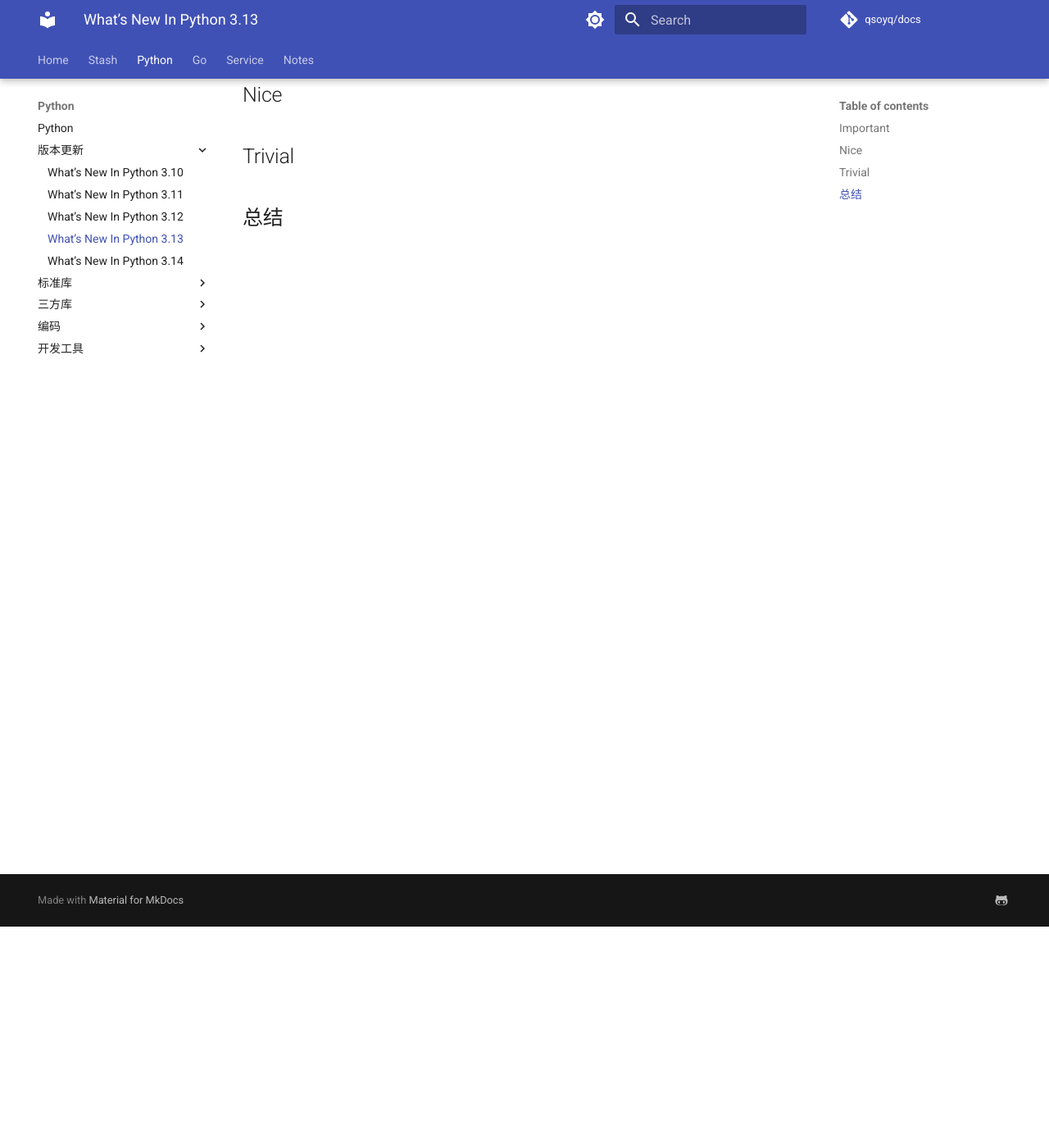
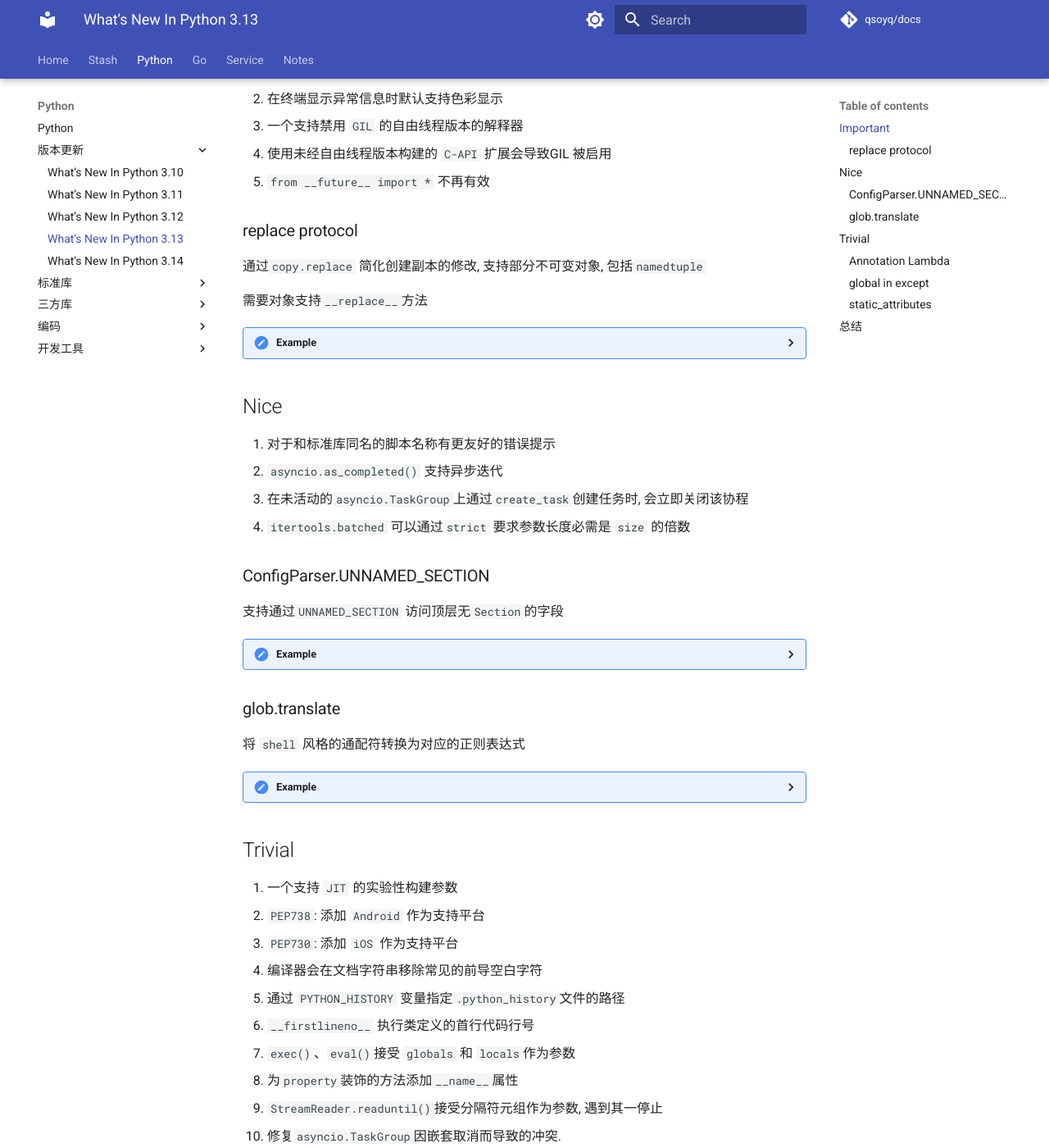
Before and after one commit to qsoyq/docs, an MkDocs documentation site: the page built from docs/python/versions/313.md, in a window 1280 px wide and 1400 px high, scrolled down 270 px. Shown: the whole window at 82% size. Built offline with MkDocs 1.6.1 and Material for MkDocs 9.7.7, drawn with Linux system fonts in a browser that asks for light colours; comment, search, counter and statistics services are not loaded; some of the changed text lies outside the part shown.

Commit message:
add docs/python/mmap.md

````diff
--- a/docs/python/versions/313.md
+++ b/docs/python/versions/313.md
@@ -4,8 +4,163 @@
 
 ## Important
 
+1. 一个新的交互式解释器
+2. 在终端显示异常信息时默认支持色彩显示
+3. 一个支持禁用 `GIL` 的自由线程版本的解释器
+4. 使用未经自由线程版本构建的 `C-API` 扩展会导致GIL 被启用
+5. `from __future__ import *` 不再有效
+
+### replace protocol
+
+通过`copy.replace` 简化创建副本的修改, 支持部分不可变对象, 包括`namedtuple`
+
+需要对象支持`__replace__`方法
+
+<details>
+<summary>Example</summary>
+
+```python
+from copy import replace
+from collections import namedtuple
+
+# 定义一个简单的命名元组
+Person = namedtuple('Person', ['name', 'age'])
+
+p1 = Person(name='Alice', age=30)
+print('原对象:', p1)
+
+# 使用 copy.replace 创建一个修改了 age 字段的新对象
+p2 = replace(p1, age=31)
+print('修改后的对象:', p2)
+```
+
+</details>
+
 ## Nice
+
+1. 对于和标准库同名的脚本名称有更友好的错误提示
+2. `asyncio.as_completed()` 支持异步迭代
+3. 在未活动的`asyncio.TaskGroup`上通过`create_task`创建任务时, 会立即关闭该协程
+4. `itertools.batched` 可以通过`strict` 要求参数长度必需是 `size` 的倍数
+
+### ConfigParser.UNNAMED_SECTION
+
+支持通过`UNNAMED_SECTION` 访问顶层无`Section`的字段
+
+<details>
+<summary>Example</summary>
+
+```python
+import configparser
+
+config_text = '''
+option = value
+
+[Section 2]
+another = val
+'''
+
+config = configparser.ConfigParser(allow_unnamed_section=True)
+config.read_string(config_text)
+
+print(config.get(configparser.UNNAMED_SECTION, 'option'))
+# 'value'
+print(config.get('Section 2', 'another'))
+# 'val'
+```
+
+</details>
+
+### glob.translate
+
+将 `shell` 风格的通配符转换为对应的正则表达式
+
+<details>
+<summary>Example</summary>
+
+```python
+import glob
+import re
+
+pattern = '**/*.txt'
+regex_pattern = glob.translate(pattern, recursive=True)
+print(regex_pattern)
+
+re_obj = re.compile(regex_pattern)
+print(re_obj.match('foo/bar/baz.txt'))
+
+```
+
+</details>
 
 ## Trivial
 
+1. 一个支持 `JIT` 的实验性构建参数
+2. `PEP738`: 添加 `Android` 作为支持平台
+3. `PEP730`: 添加 `iOS` 作为支持平台
+4. 编译器会在文档字符串移除常见的前导空白字符
+5. 通过 `PYTHON_HISTORY` 变量指定`.python_history`文件的路径
+6. `__firstlineno__` 执行类定义的首行代码行号
+7. `exec()`、`eval()`接受 `globals` 和 `locals`作为参数
+8. 为`property`装饰的方法添加`__name__`属性
+9. `StreamReader.readuntil()`接受分隔符元组作为参数, 遇到其一停止
+10. 修复`asyncio.TaskGroup`因嵌套取消而导致的冲突.
+11. `os.process_cpu_count()` 代替 `os.cpu_count()` 作为`concurrent.futures`默认的工作线程和进程数量选择
+12. `doctest`默认输出为彩色
+13. `enum.EnumDict` 可以被直接使用了
+14. `ipaddress.IPv4Address` 通过 `ipv6_mapped` 将 v4 地址用 v6 的格式表示
+
+### Annotation Lambda
+
+类内部的类型注解支持在类内的 lambda 表达式中使用
+
+<details>
+<summary>Example</summary>
+
+```python
+class C[T]:
+    type Alias = lambda: T
+```
+
+</details>
+
+### global in except
+
+如果在 `else` 中使用到全局变量, 则允许在 `except` 语句中声明该全局变量
+
+<details>
+<summary>Example</summary>
+
+```python
+x = 0
+try:
+    1 / 0
+except ZeroDivisionError:
+    global x
+    x = 10
+else:
+    print(f'No error, x is {x}')
+```
+
+</details>
+
+### __static_attributes__
+
+支持通过`__static_attributes__`访问通过`self.<name>`赋值的属性元组
+<details>
+<summary>Example</summary>
+
+```python
+class MyClass:
+    def __init__(self):
+        self.a = 1
+        self.b = 2
+    def set_c(self):
+        self.c = 3
+print(MyClass.__static_attributes__)
+# ('a', 'b', 'c')
+```
+
+</details>
+
 ## 总结
--- a/mkdocs.yml
+++ b/mkdocs.yml
@@ -92,11 +92,12 @@ nav:
                 - What’s New In Python 3.13: python/versions/313.md
                 - What’s New In Python 3.14: python/versions/314.md
           - 标准库:
+                - re: python/regex.md
+                - mmap: python/mmap.md
                 - logging: python/logging.md
                 - dataclasses: python/dataclasses.md
                 - threading: python/threading.md
                 - profile: python/profile.md
-                - re: python/regex.md
                 - functools: python/functools.md
                 - itertools: python/itertools.md
 
````
Also changed, not shown: docs/python/mmap.md (added, +24 -0 lines).
